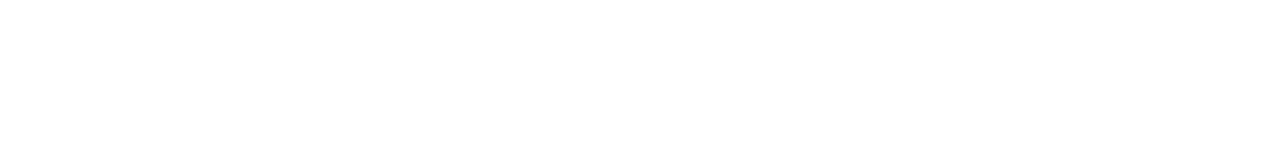
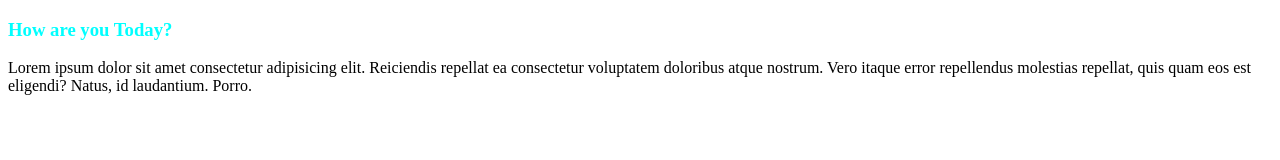
Before and after one commit to Abdul-Ahad-CSE/my-first-website, a plain HTML site: page index.html in a window 1280 px wide. Drawn offline with Linux system fonts and the light colour scheme.

Commit message:
added heading and text

```diff
--- a/index.html
+++ b/index.html
@@ -4,8 +4,12 @@
     <meta charset="UTF-8">
     <meta name="viewport" content="width=device-width, initial-scale=1.0">
     <title>My first website</title>
+    <link rel="stylesheet" href="styles/blog.css">
 </head>
 <body>
-
+    <h3 id="How">How are you Today?</h3>
+    <p id="Lorem">Lorem ipsum dolor sit amet consectetur adipisicing elit. Reiciendis repellat ea consectetur
+    voluptatem doloribus atque nostrum. Vero itaque error repellendus molestias repellat, quis
+    quam eos est eligendi? Natus, id laudantium. Porro.</p>
 </body>
 </html>
--- a/styles/blog.css
+++ b/styles/blog.css
@@ -0,0 +1,3 @@
+#How{
+    color: aqua;
+}
```
